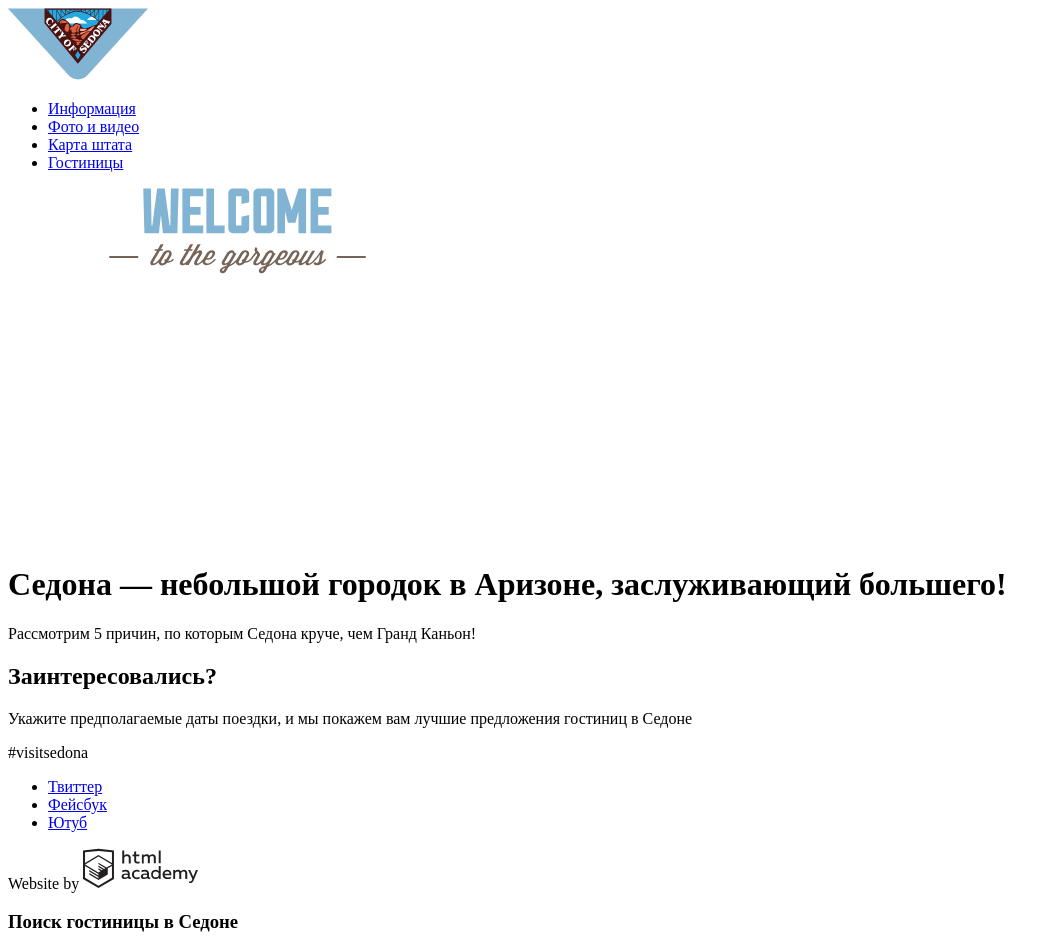
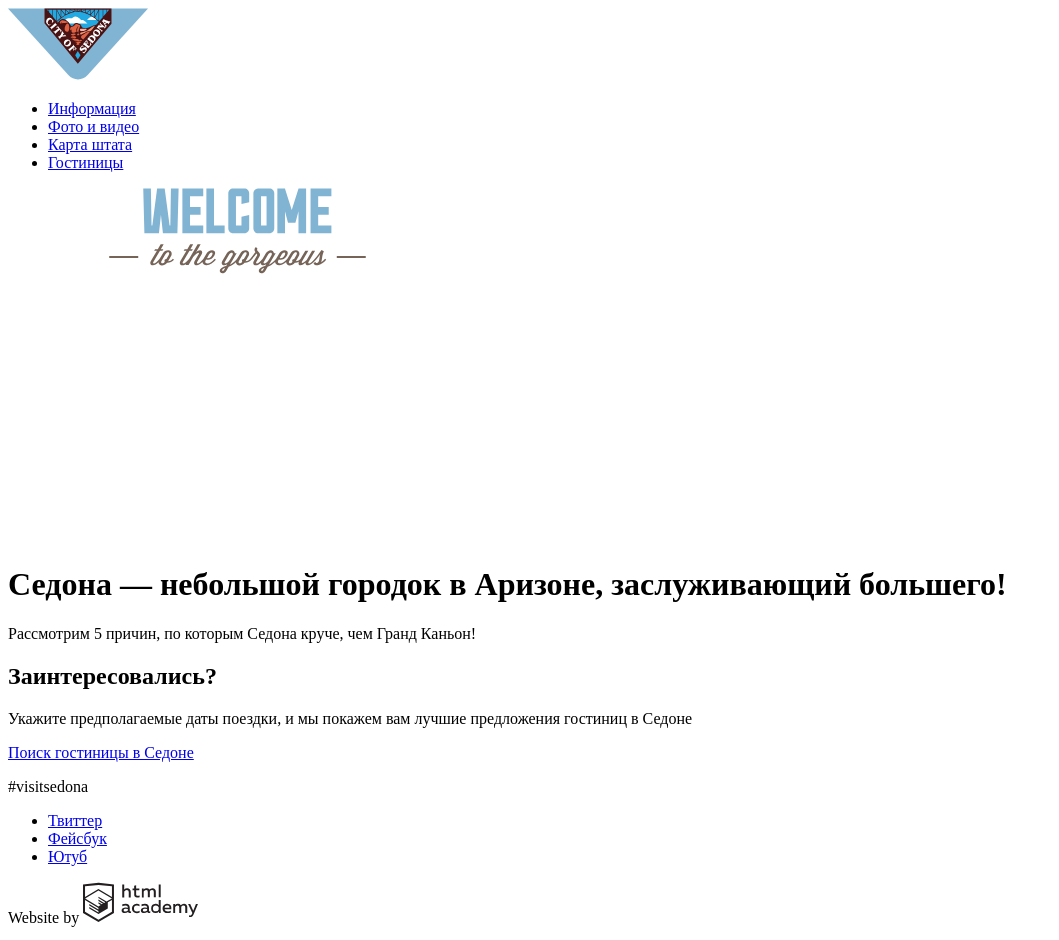
Before and after one commit to dmitryermolenko/483155-sedona, a plain HTML site: page index.html in a window 1280 px wide. Shown: the top 940 px of the page, without its empty margins (0-1059 px from the left). Drawn offline with Linux system fonts and the light colour scheme.

Commit message:
10. Основное задание: продолжаем разметку личного проекта
изменил h на a, перенес в другой блок

```diff
--- a/index.html
+++ b/index.html
@@ -32,6 +32,7 @@
 	  <section class="booking">
 	  	<h2 class="booking-title">Заинтересовались?</h2>
 	  	<p>Укажите предполагаемые даты поездки, и мы покажем вам лучшие предложения гостиниц в Седоне</p>
+      <a class="booking-btn" href="#">Поиск гостиницы в Седоне</a>
 	  </section>
 	</main>
     <footer class="main-footer">
@@ -52,7 +53,6 @@
     </footer>
 
     <div class="booking-search">
-      <h3>Поиск гостиницы в Седоне</h3>
       <form action="https://echo.htmlacademy.ru" method="post">
         <p>
           <label for="arrival-date-field">Дата заезда:</label>
```
